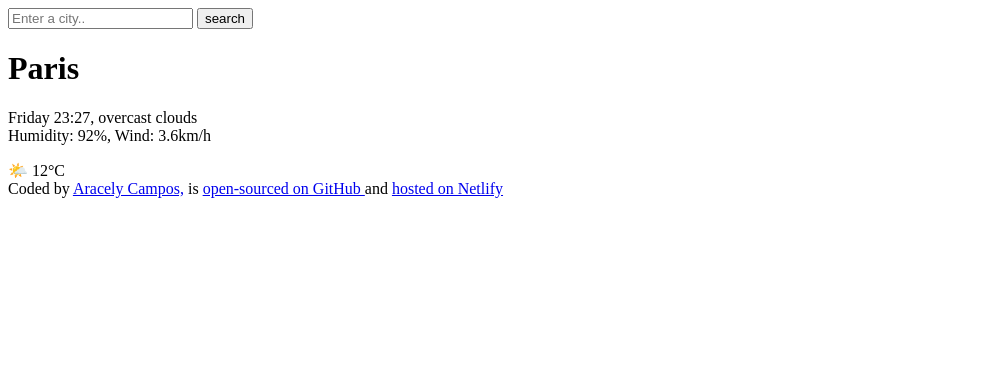
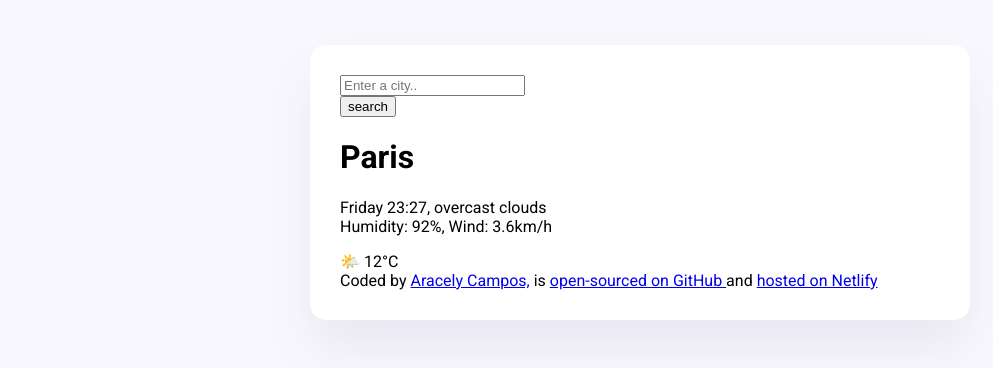
Before and after one commit to Aracely0504/WeatherApplication, a plain HTML site: page index.html in a window 1280 px wide. Shown: the whole page, without its empty margins (0-993 px from the left). Drawn offline with Linux system fonts and the light colour scheme.

Commit message:
Styled the main container and added custom fonts

```diff
--- a/index.html
+++ b/index.html
@@ -4,12 +4,21 @@
     <meta charset="UTF-8" />
     <meta name="viewport" content="width=device-width, initial-scale=1.0" />
     <title>WeatherApp</title>
+    <link rel="stylesheet" href="src/styles.css" />
+    <link rel="stylesheet" href="src/index.js" />
+    <link rel="preconnect" href="https://fonts.googleapis.com" />
+    <link rel="preconnect" href="https://fonts.gstatic.com" crossorigin />
+    <link
+      href="https://fonts.googleapis.com/css2?family=Roboto:ital,wght@0,100;0,300;0,400;0,500;0,700;0,900;1,100;1,300;1,400;1,500;1,700;1,900&display=swap"
+      rel="stylesheet"
+    />
   </head>
   <body>
+    <div class="weather-app">
       <header>
         <form>
           <input type="search" placeholder="Enter a city.." required />
-        <input type="submit" value="search" />
+          <div class="weather"><input type="submit" value="search" /></div>
         </form>
       </header>
       <main>
@@ -35,5 +44,6 @@
           >hosted on Netlify</a
         >
       </footer>
+    </div>
   </body>
 </html>
--- a/src/styles.css
+++ b/src/styles.css
@@ -0,0 +1,20 @@
+body {
+  background-color: #f9f7fe;
+  font-family: "Roboto", system-ui;
+}
+.weather-app {
+  background-color: white;
+  max-width: 600px;
+  margin: 45px auto;
+  padding: 30px;
+  box-shadow: 0px 30px 50px rgba(65, 50, 100, 0.08);
+  border-radius: 16px;
+}
+.weather .btn {
+  background: #885df1;
+  font-weight: bold;
+  font-size: 16px;
+  padding: 15px 0;
+  border: none;
+  height: 50px;
+}
```
Lines whose indentation alone changed are shown as unchanged.
